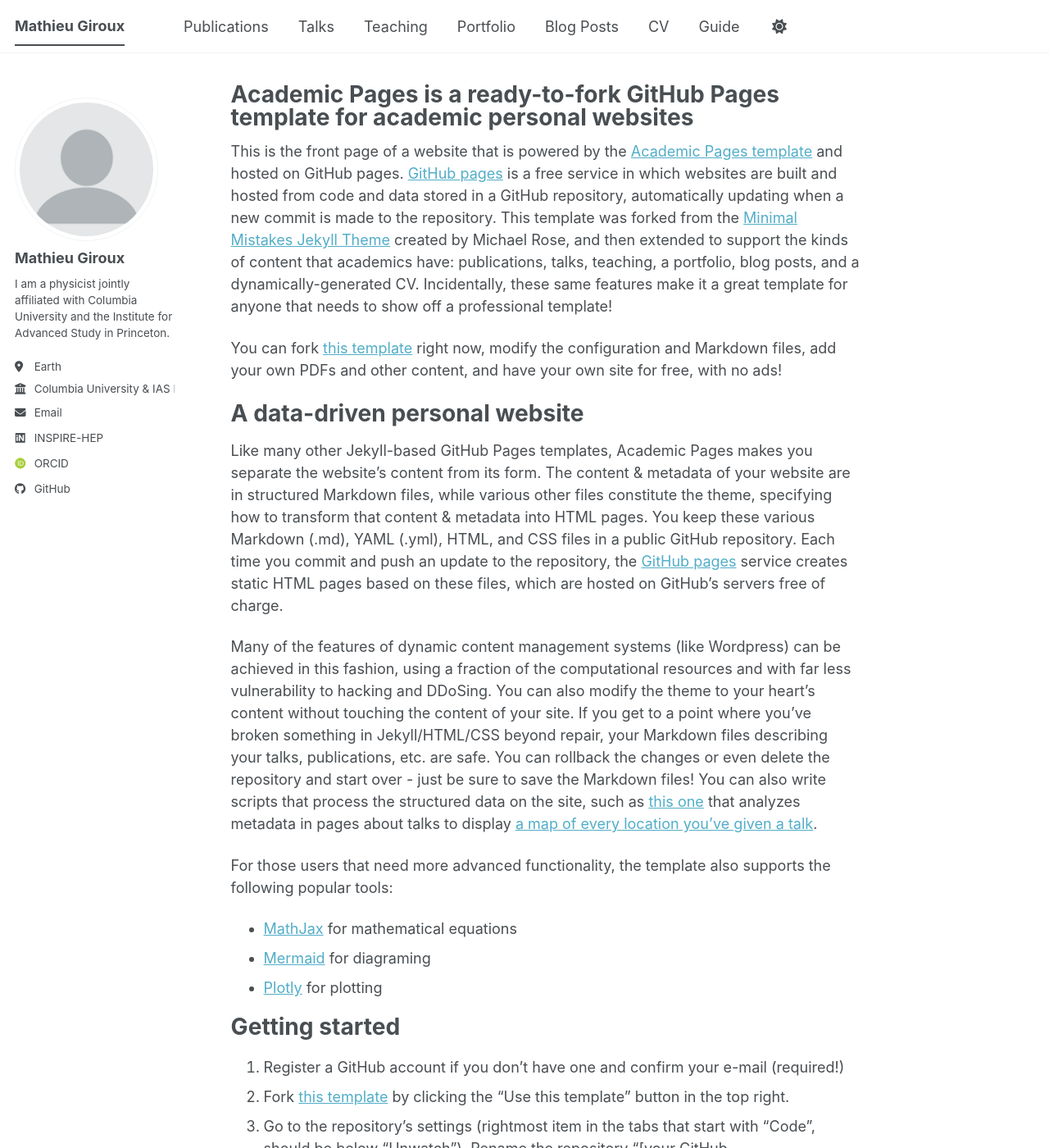
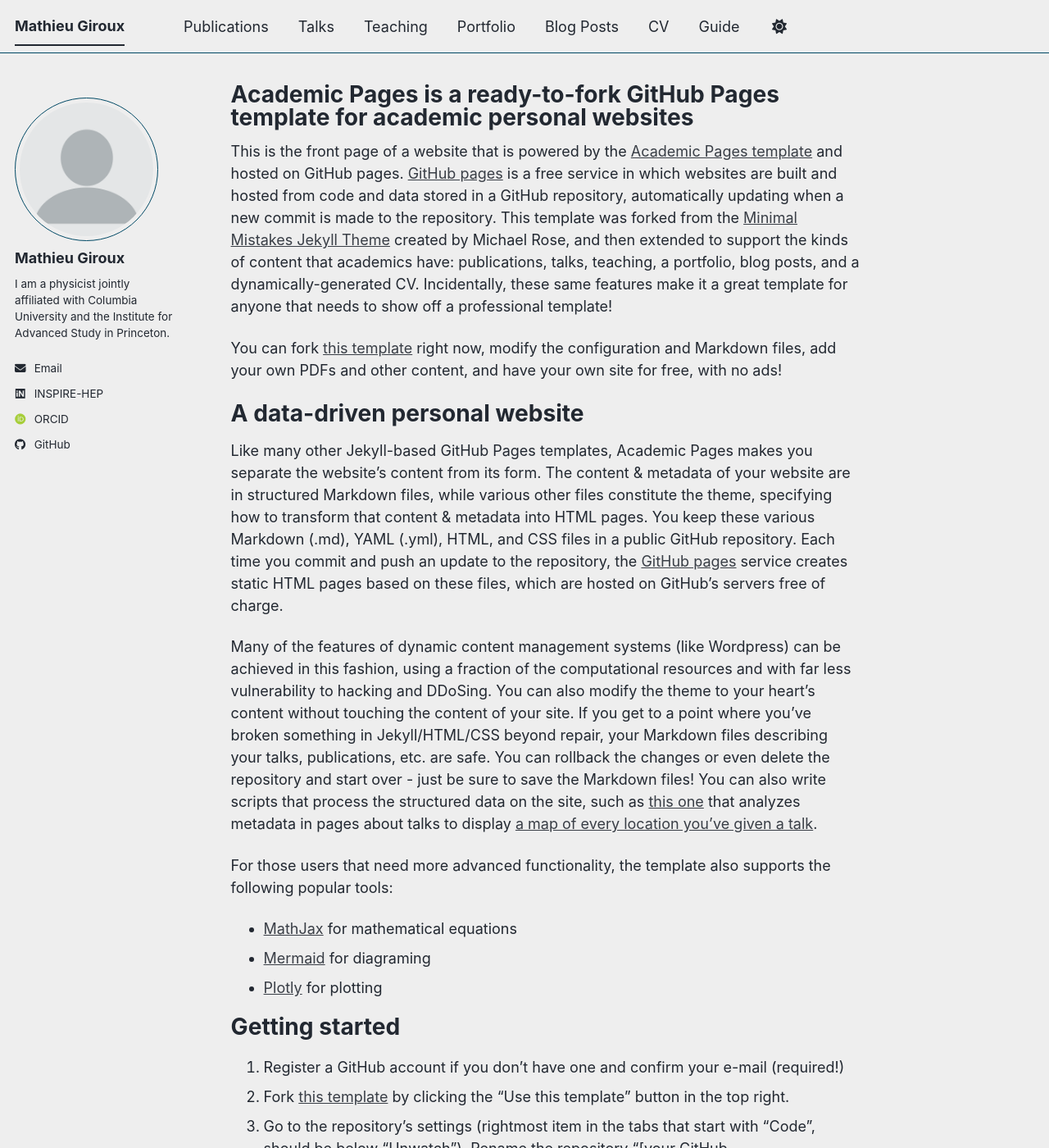
Before and after one commit to StrangeQuark007/StrangeQuark007.github.io, a Jekyll site: the page built from _pages/about.md, in a window 1280 px wide and 1400 px high. Shown: the whole window at 82% size. Built offline with Jekyll 4.4.1, drawn with Linux system fonts in a browser that asks for light colours; some web fonts are replaced; a script bundle is joined from its source files by our own code; library files that are not in the unit come from our copies.

Commit message:
Update _config.yml

```diff
--- a/_config.yml
+++ b/_config.yml
@@ -8,12 +8,12 @@
 
 # Basic Site Settings
 locale                   : "en-US"
-site_theme               : "default" # The available themes options are "default", "air", "sunrise", "mint", "dirt" and "contrast"
+site_theme               : "air" # The available themes options are "default", "air", "sunrise", "mint", "dirt" and "contrast"
 title                    : "Mathieu Giroux"
 title_separator          : "-"
 name                     : &name "Mathieu Giroux"
-description              : &description "Your Name's academic portfolio"   # Update this with a general description of your site, this is the default if not overridden by a page
-url                      : https://academicpages.github.io # The base hostname & protocol for your site e.g. "https://[your GitHub username].github.io",
+description              : &description "Mathieu Giroux's Website"   # Update this with a general description of your site, this is the default if not overridden by a page
+url                      : https://strangequark007.github.io # The base hostname & protocol for your site e.g. "https://[your GitHub username].github.io",
                                                            # or if you already have some other page hosted on Github then use "https://[your GitHub username].github.io/[Your Repo Name]"
 baseurl                  : "" # the subpath of your site, e.g. "/blog"
 repository               : "academicpages/academicpages.github.io"
@@ -27,8 +27,8 @@
   name             : "Mathieu Giroux"
   pronouns         : # example: "she/her"
   bio              : "I am a physicist jointly affiliated with Columbia University and the Institute for Advanced Study in Princeton."
-  location         : "Earth"
-  employer         : "Columbia University & IAS Princeton"
+  location         :
+  employer         :
   uri              : # URL
   email            : "giroux@ias.edu"
 
```
